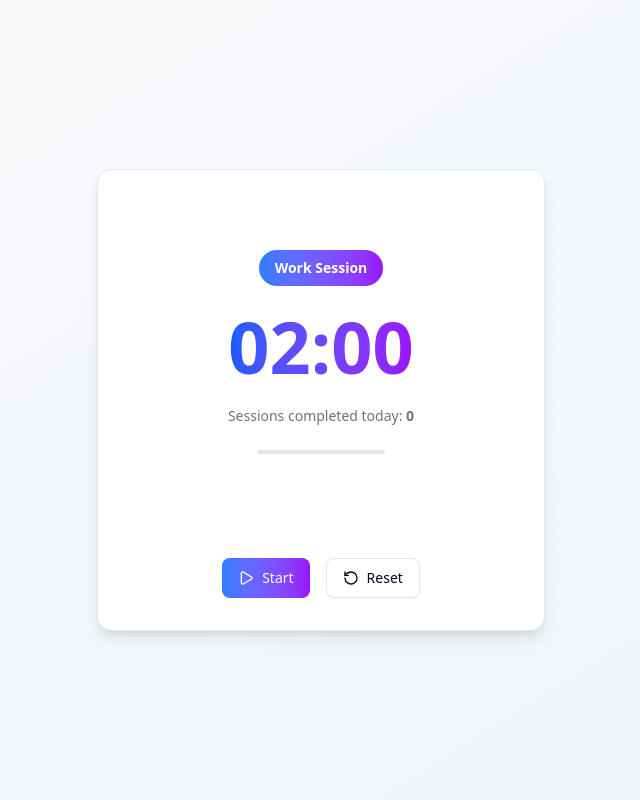
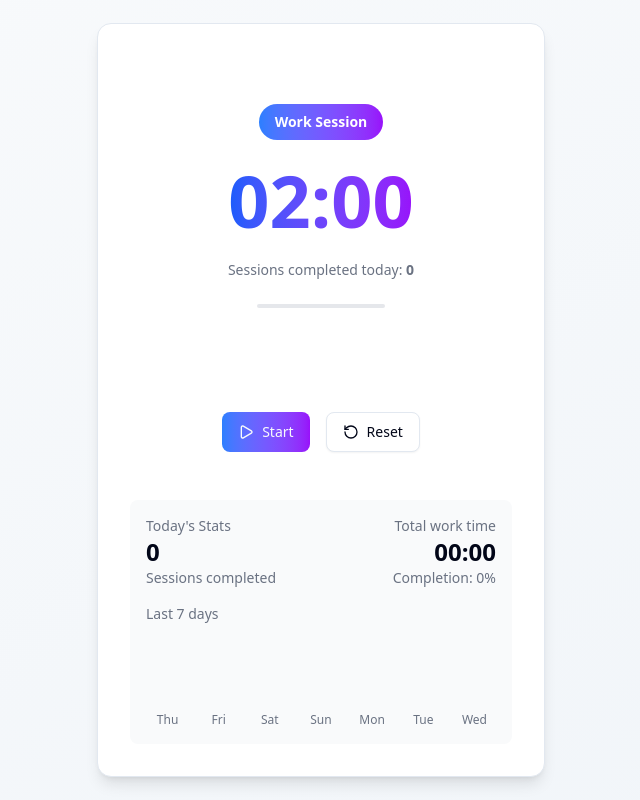
Before and after one commit to soe-ag/my-pomodoro, a Next.js app: page / in a window 1280 px wide. Shown: the whole page, without its empty margins (319-959 px from the left). Built offline with nearby package versions, Linux system fonts and the light colour scheme.

Commit message:
feat-3/usage records

```diff
--- a/components/pomodoro/pomodoro-dashboard.tsx
+++ b/components/pomodoro/pomodoro-dashboard.tsx
@@ -4,6 +4,7 @@ import { useState, useEffect, useCallback } from "react";
 import { Card } from "@/components/ui/card";
 import { TimerDisplay } from "./timer-display";
 import { TimerControls } from "./timer-controls";
+import { Stats } from "./stats";
 import { DEFAULT_WORK_DURATION, SessionType } from "@/lib/pomodoro/constants";
 import {
   playNotificationSound,
@@ -143,6 +144,7 @@ export function PomodoroDashboard() {
             onReset={handleReset}
           />
         </div>
+        <Stats />
       </Card>
     </div>
   );
--- /dev/null
+++ b/components/pomodoro/stats.tsx
@@ -0,0 +1,78 @@
+"use client";
+
+import { useEffect, useState } from "react";
+import { getDailyStats, getWeeklyStats } from "@/lib/pomodoro/storage";
+import { formatTime } from "@/lib/pomodoro/timer-logic";
+
+interface DayStat {
+  date: string;
+  sessionsCompleted: number;
+}
+
+export function Stats() {
+  const [today, setToday] = useState(() => getDailyStats());
+  const [week, setWeek] = useState(() => getWeeklyStats());
+
+  useEffect(() => {
+    setToday(getDailyStats());
+    setWeek(getWeeklyStats());
+  }, []);
+
+  const totalSessions = today.sessions.length;
+  const sessionsCompleted = today.sessionsCompleted || 0;
+  const completionRate =
+    totalSessions > 0
+      ? Math.round((sessionsCompleted / totalSessions) * 100)
+      : 0;
+
+  const maxCompleted = Math.max(...week.map((d) => d.sessionsCompleted), 1);
+
+  return (
+    <div className="mt-6">
+      <div className="bg-gray-50 dark:bg-gray-900 p-4 rounded-md">
+        <div className="flex items-center justify-between">
+          <div>
+            <div className="text-sm text-gray-500">Today's Stats</div>
+            <div className="text-2xl font-semibold">{sessionsCompleted}</div>
+            <div className="text-sm text-gray-500">Sessions completed</div>
+          </div>
+
+          <div className="text-right">
+            <div className="text-sm text-gray-500">Total work time</div>
+            <div className="text-2xl font-semibold">
+              {formatTime(today.totalWorkTime)}
+            </div>
+            <div className="text-sm text-gray-500">
+              Completion: {completionRate}%
+            </div>
+          </div>
+        </div>
+
+        <div className="mt-4">
+          <div className="text-sm text-gray-500 mb-2">Last 7 days</div>
+          <div className="flex items-end gap-2 h-24">
+            {week.map((d) => (
+              <div key={d.date} className="flex-1 text-center">
+                <div
+                  className="mx-auto bg-blue-500 rounded-t-sm"
+                  style={{
+                    height: `${(d.sessionsCompleted / maxCompleted) * 100}%`,
+                    width: "100%",
+                    maxWidth: 36,
+                  }}
+                />
+                <div className="text-xs text-gray-500 mt-1">
+                  {new Date(d.date).toLocaleDateString(undefined, {
+                    weekday: "short",
+                  })}
+                </div>
+              </div>
+            ))}
+          </div>
+        </div>
+      </div>
+    </div>
+  );
+}
+
+export default Stats;
```
